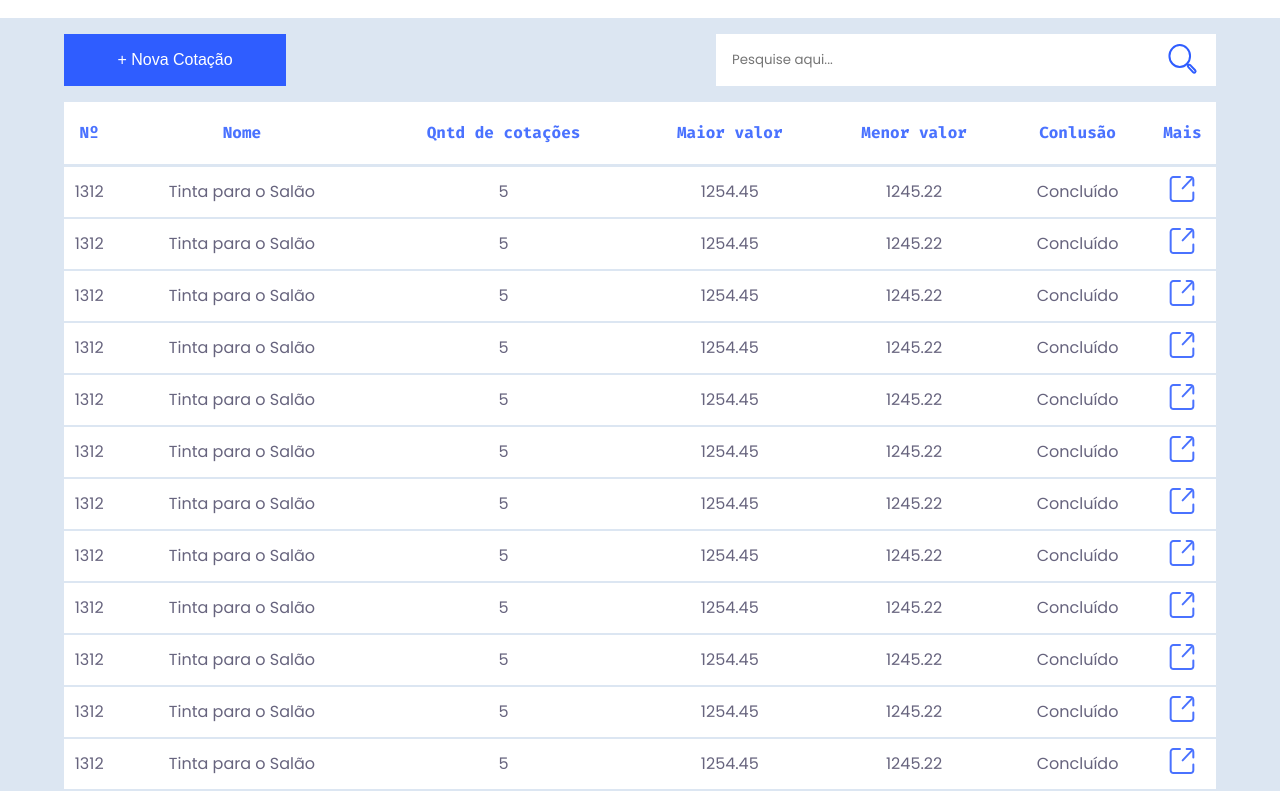
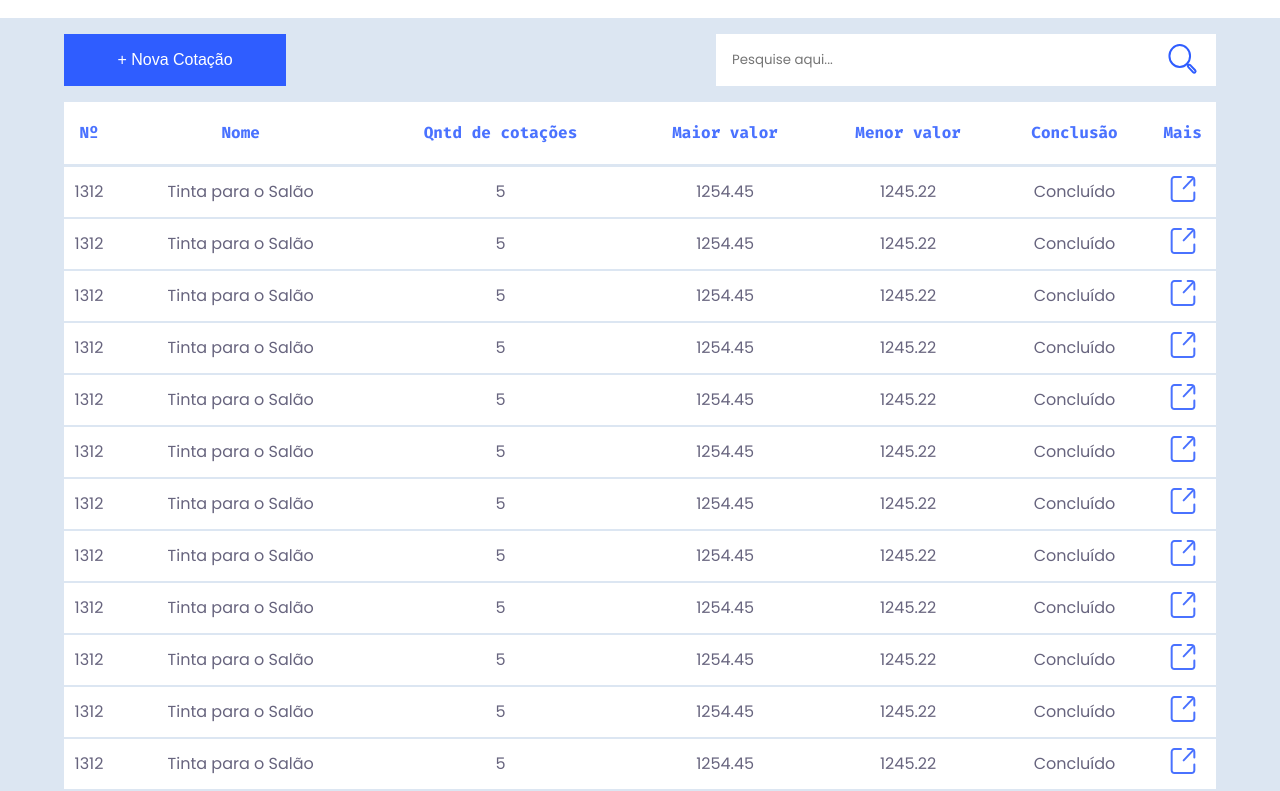
Before and after one commit to PedroMartinsCap/cote, a website: page page-list-price.html in a window 1280 px wide. Shown: the part 82-873 px from the top of the page. Drawn offline with Linux system fonts and the light colour scheme.

```diff
--- a/page-list-price.css
+++ b/page-list-price.css
@@ -113,11 +113,13 @@
   background-color: var(--color-white);
   color: var(--color-blue-light);
   height: 6.5rem;
+
 }
 
 main table thead th {
   height: 5.2rem;
   border-bottom: 3px solid #dce6f2;
+
 }
 
 main table tr td {
--- a/page-list-price.html
+++ b/page-list-price.html
@@ -43,7 +43,7 @@
               <th>Qntd de cotações</th>
               <th>Maior valor</th>
               <th>Menor valor</th>
-              <th>Conlusão</th>
+              <th>Conclusão</th>
               <th>Mais</th>
             </thead>
             <tbody>
```
Also changed, not shown: package.json (added, +20 -0 lines), server.js (added).
